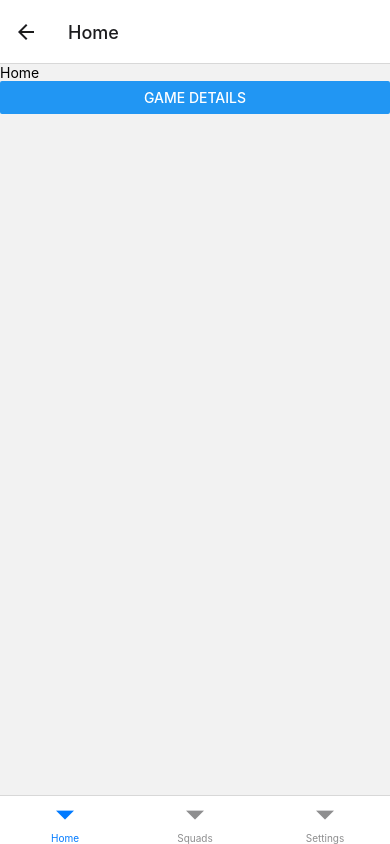
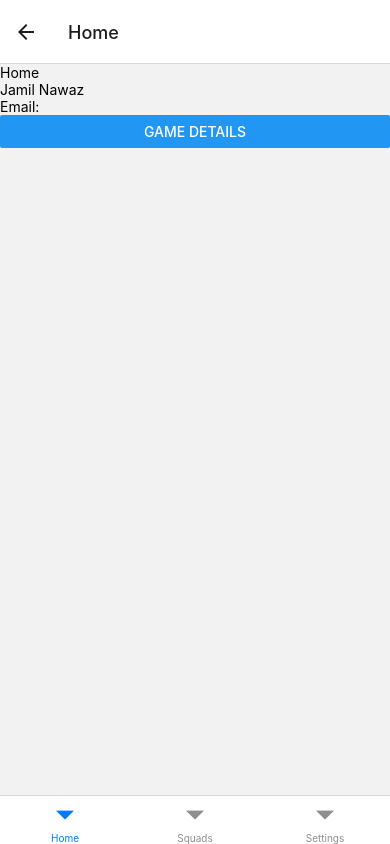
Before and after one commit to SquadminUK/squadmin-app, a React Native app: screen /HomeContainer in a window 390 px wide. Built offline with nearby package versions, Linux system fonts and the light colour scheme; what react-native-auth0 would draw is missing.

Commit message:
Reading values from auth context.

```diff
--- a/src/Classes/Person.tsx
+++ b/src/Classes/Person.tsx
@@ -53,6 +53,22 @@ class Person {
   set dateOfBirth(value: string) {
     this._dateOfBirth = value;
   }
+
+  get firstName(): string {
+    return this._firstName;
+  }
+
+  set firstName(value: string) {
+    this._firstName = value;
+  }
+
+  get lastName(): string {
+    return this._lastName;
+  }
+
+  set lastName(value: string) {
+    this._lastName = value;
+  }
 }
 
 export default Person;
--- /dev/null
+++ b/src/Contexts/AuthContext.tsx
@@ -0,0 +1,19 @@
+import CurrentUser from '../Classes/CurrentUser';
+import Person from '../Classes/Person';
+import {createContext, useState} from 'react';
+
+let newPerson = new CurrentUser('12', 'Jamil', 'Nawaz', '', '', '');
+
+export const AuthContext = createContext<Person>(newPerson);
+
+const AuthProvider = ({children}) => {
+  const [currentUser, setCurrentUser] = useState<Person>(newPerson);
+
+  return (
+    <AuthContext.Provider value={currentUser}>
+      {children}
+    </AuthContext.Provider>
+  );
+};
+
+export default AuthProvider;
--- a/src/Screens/Home/HomeScreen.tsx
+++ b/src/Screens/Home/HomeScreen.tsx
@@ -1,15 +1,21 @@
-import React from 'react';
+import React, {useContext} from 'react';
 import {SafeAreaView} from 'react-native-safe-area-context';
 import {Button, Text} from 'react-native';
+import {AuthContext} from '../../Contexts/AuthContext';
 
 const HomeScreen = ({navigation}) => {
+  const user = useContext(AuthContext);
+
   return (
     <SafeAreaView>
       <Text>Home</Text>
+      <Text>{user.firstName + ` ` + user.lastName}</Text>
+      <Text>{`Email:` + user.emailAddress}</Text>
       <Button
         title={'Game details'}
         onPress={() => {
-          navigation.navigate('GameDetails');
+          user.emailAddress = 'newemail@gmail.com';
+          // navigation.navigate('GameDetails');
         }}
       />
     </SafeAreaView>
```
Also changed, not shown: App.tsx (+10 -7 lines).
